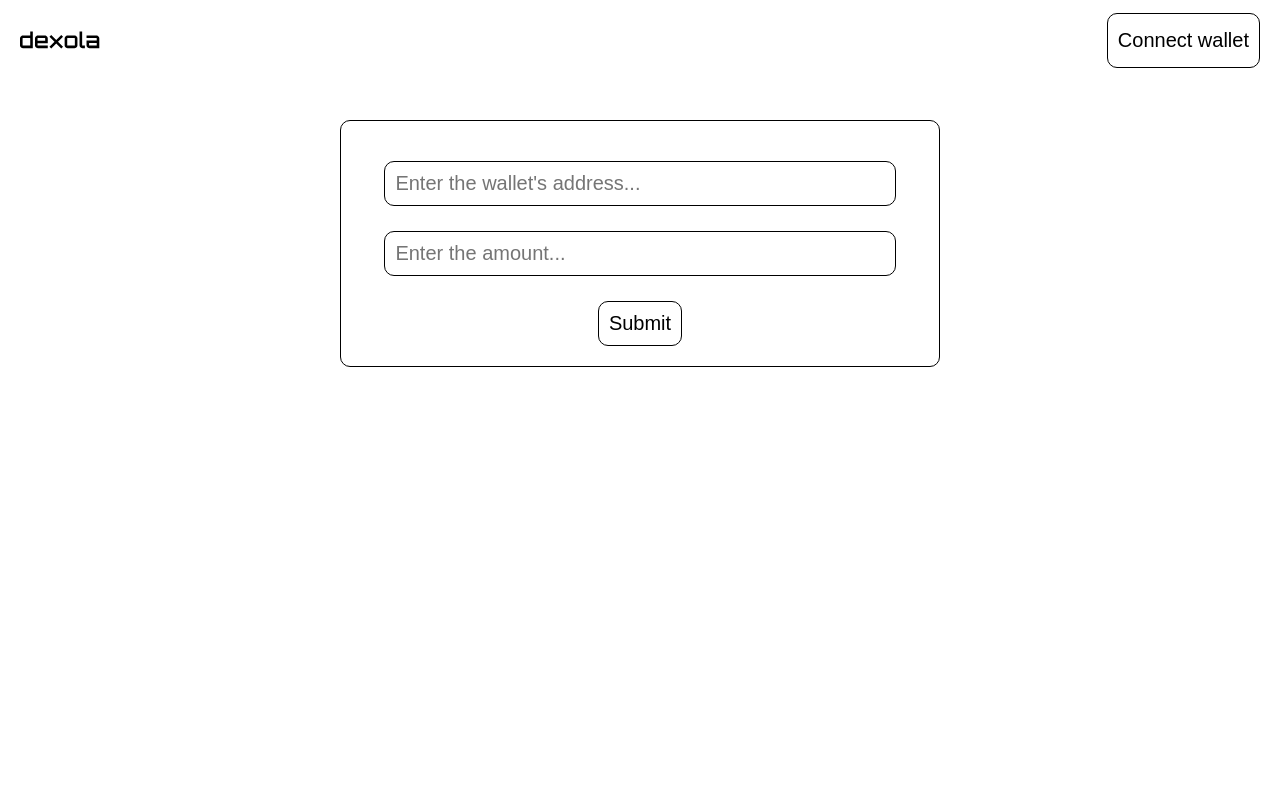
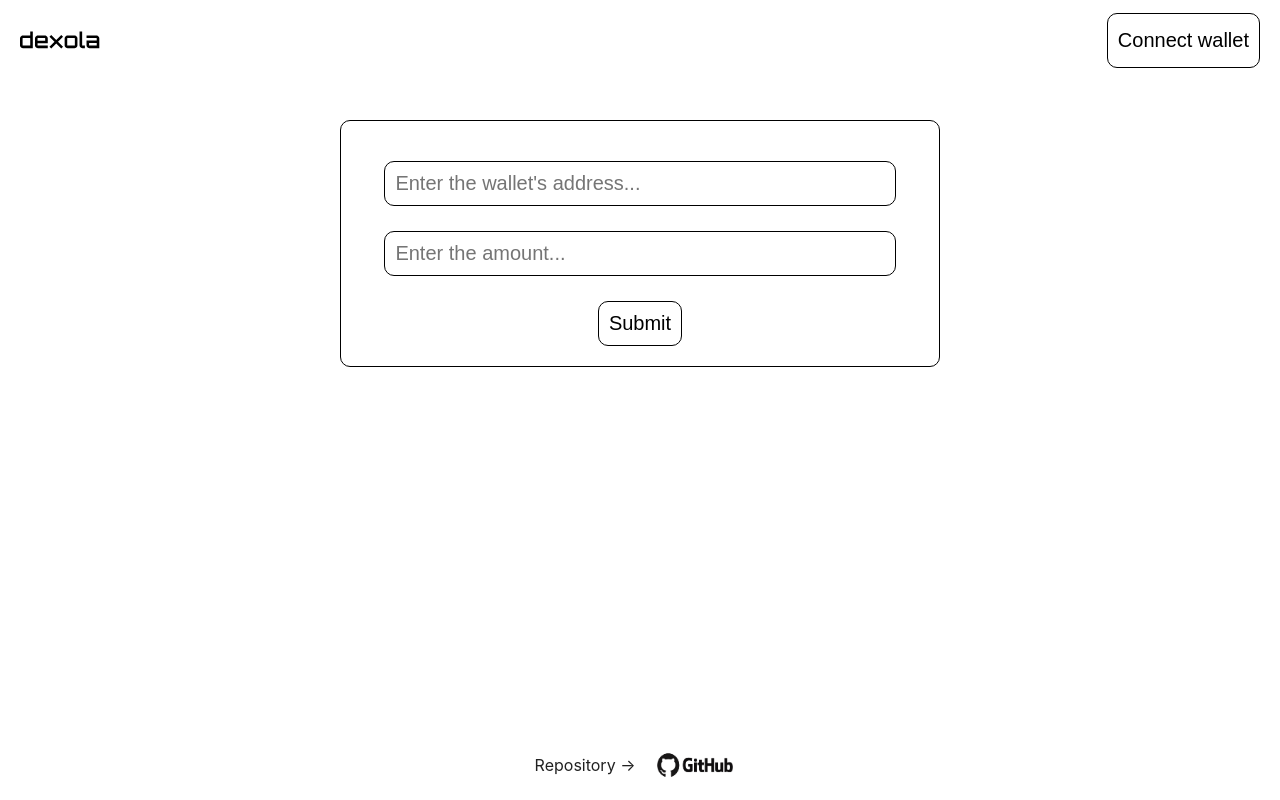
Before and after one commit to sofiagakalo1/my-wallet-app, a React (Vite) app: page / in a window 1280 px wide. Built offline with nearby package versions, Linux system fonts and the light colour scheme.

Commit message:
footer added

```diff
--- a/index.html
+++ b/index.html
@@ -2,7 +2,7 @@
 <html lang="en">
   <head>
     <meta charset="UTF-8" />
-    <link rel="icon" type="image/svg+xml" href="/vite.svg" />
+    <link rel="icon" type="image/svg+xml" href="/wallet.svg" />
     <meta name="viewport" content="width=device-width, initial-scale=1.0" />
     <title>Wallet</title>
   </head>
--- a/src/App.jsx
+++ b/src/App.jsx
@@ -1,11 +1,13 @@
 import Header from "./components/Header/Header";
 import Form from "./components/Form/Form";
+import Footer from "./components/Footer/Footer";
 
 function App() {
   return (
     <>
       <Header />
       <Form />
+      <Footer/>
     </>
   );
 }
--- /dev/null
+++ b/src/components/Footer/Footer.jsx
@@ -0,0 +1,15 @@
+import GithubLogo from "../../assets/github.png";
+import { FooterWrapper, Button } from "./Footer.styles.js";
+
+const Footer = () => {
+  return (
+    <FooterWrapper>
+      <p>Repository &#8594;</p>
+      <Button href="https://github.com/sofiagakalo1/my-wallet-app">
+        <img src={GithubLogo} alt="Github logo" />
+      </Button>
+    </FooterWrapper>
+  );
+};
+
+export default Footer;
--- /dev/null
+++ b/src/components/Footer/Footer.styles.js
@@ -0,0 +1,20 @@
+import styled from "styled-components";
+
+export const FooterWrapper = styled.footer`
+position:absolute;
+bottom:0;
+left:0;
+width:100%;
+display:inline-flex;
+align-items:center;
+justify-content:center;
+gap:10px;
+padding:15px;
+`;
+
+export const Button = styled.a`
+  img {
+width:100px;
+height:40px;
+  }
+`;
--- /dev/null
+++ b/src/components/Footer/index.js
@@ -0,0 +1,2 @@
+import Footer from "./Footer";
+export default Footer;
```
Also changed, not shown: vite.config.js (+4 -4 lines), src/assets/github.png (added).
